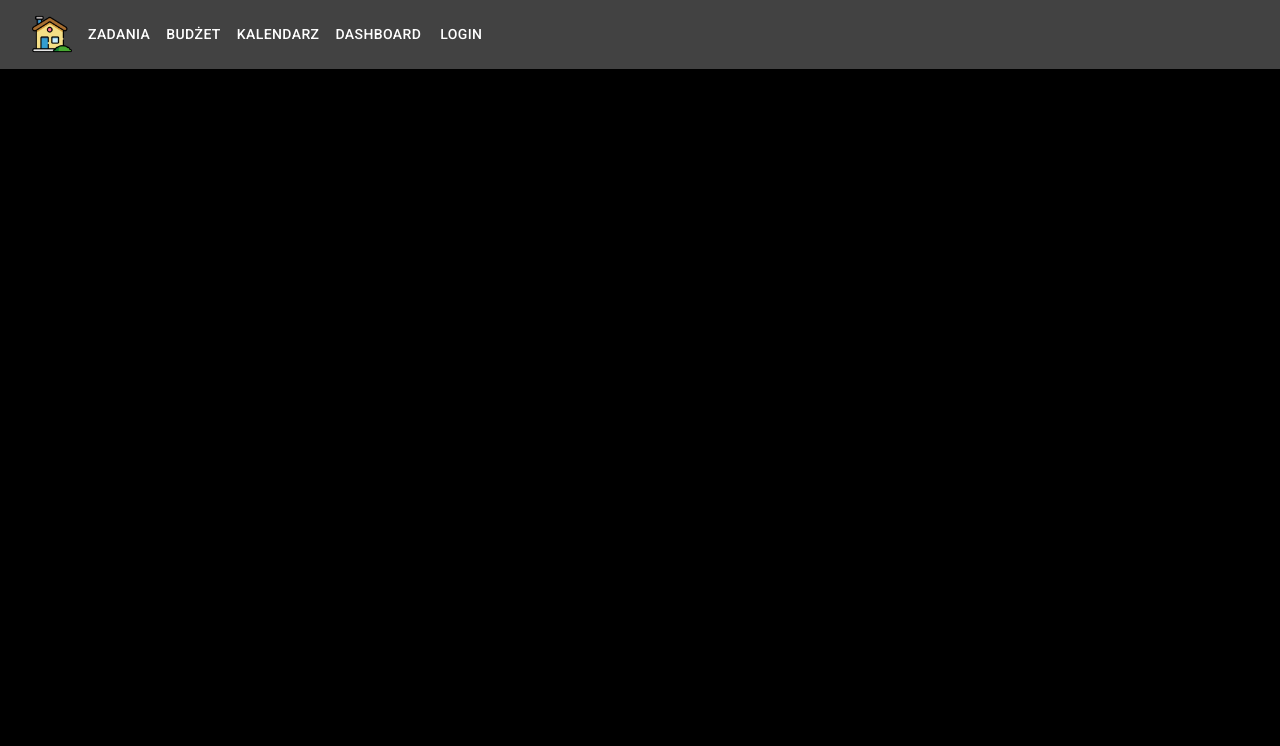
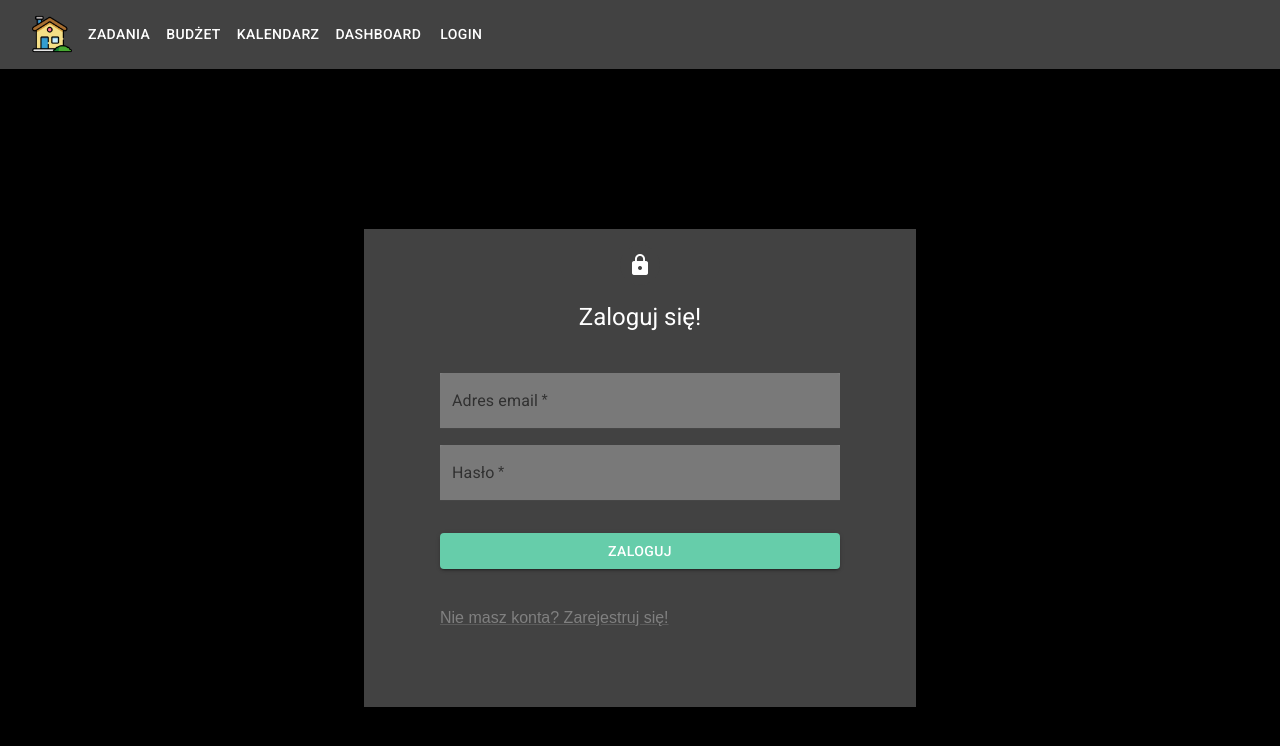
Before and after one commit to infoshareacademy/jfdzr5-pierwsza-linia-frontu, a React (Create React App) app: page /login in a window 1280 px wide. Shown: the top 746 px of the page. Built offline with nearby package versions, Linux system fonts and the light colour scheme.

Commit message:
created a new login form

```diff
--- /dev/null
+++ b/src/components/LoginForm/Login.js
@@ -0,0 +1,99 @@
+import Container from "@mui/material/Container";
+import Box from "@mui/material/Box";
+import Avatar from "@mui/material/Avatar";
+import Icon from "@mui/material/Icon";
+import Typography from "@mui/material/Typography";
+import TextField from "@mui/material/TextField";
+import { Theme } from "../../common/theme/theme";
+import Grid from "@mui/material/Grid";
+import Button from "@mui/material/Button";
+import Link from "@mui/material/Link";
+
+
+
+
+export const Login = () => {
+  const handleSubmit = () => {};
+
+  return (
+    <Container component="main" maxWidth="sm">
+      <Box
+        sx={{
+          marginTop: 20,
+          display: "flex",
+          flexDirection: "column",
+          alignItems: "center",
+          background: Theme.palette.secondary.main,
+
+        }}
+      >
+        <Avatar sx={{ m: 2, bgcolor: "secondary.main" }}>
+          <Icon>lock</Icon>
+        </Avatar>
+        <Typography component="h1" variant="h5">
+          Zaloguj się!
+        </Typography>
+        <Box
+          component="form"
+          onSubmit={handleSubmit}
+          noValidate
+          sx={{ mt: 3, height: 350 }}
+        >
+          <TextField
+            sx={{
+              backgroundColor: "#808080",
+              width: {
+                lg: 400,
+              },
+              display: "flex",
+              flexDirection: "column",
+              alignItems: "center",
+            }}
+            id="email"
+            label= "Adres email"
+            type="email"
+            autoComplete="email"
+            variant="filled"
+            margin="normal"
+            required
+            fullWidth
+            name="email"
+          />
+          <TextField
+            sx={{
+              backgroundColor: "#808080",
+              width: {
+                lg: 400,
+              },
+              display: "flex",
+              flexDirection: "column",
+              alignItems: "center",
+            }}
+            id="password"
+            label="Hasło"
+            type="password"
+            autoComplete="current-password"
+            variant="filled"
+            margin="normal"
+            required
+            fullWidth
+            name="password"
+          />
+          <Button
+            fullWidth
+            sx={{ mt: 3, mb: 5, bgcolor: "primary.contrastText", color: "secondary.contrastText" }}
+            variant="contained" type="submit">
+            Zaloguj
+          </Button>
+          <Grid container>
+            <Grid item>
+              <Link href="#" variant="body3" color={"#808080"}>
+                {"Nie masz konta? Zarejestruj się!"}
+              </Link>
+            </Grid>
+          </Grid>
+        </Box>
+      </Box>
+    </Container>
+  );
+};
--- a/src/components/signup/index.js
+++ /dev/null
@@ -1,106 +0,0 @@
-import { TextField } from "@mui/material";
-
-import Typography from "@mui/material/Typography";
-import {PageWrapper} from "../../common/page-wrapper/page-wrapper";
-import { Button } from "@mui/material";
-
-import styled from "styled-components";
-import { useState } from "react";
-// import { Theme } from "@mui/material";
-
-
-
-
-const Form = styled.form`
-    display: flex;
-    flex-direction: column;
-    align-items: center;
-    margin-top: 30px;
-`;
-
-
-
-
-    export const Signup = ({ handleClose }) => {
-
-        const [firstName, setFirstName] = useState('');
-        const [lastName, setLastName] = useState('');
-        const [email, setEmail] = useState('');
-        const [password, setPassword] = useState('');
-
-        const handleSubmit = e => {
-          e.preventDefault();
-          // console.log(firstName, lastName, email, password);
-          handleClose();
-        };
-
-    return <PageWrapper title="Home App">
-    <Typography variant="subtitle1"></Typography>
-
-
-
-    <Form onSubmit={handleSubmit}>
-    {/* <TextField label="Outlined secondary" color="secondary"
-
-    variant="filled" inputProps={{ style: { color: 'white', background: '#424242'}}}/> */}
-    <TextField
-    sx={{ backgroundColor: '#424242',
-      // '& .MuiDataGrid-cell:hover': {
-      //   color: "primary",
-      }}
-        label="First Name"
-        variant="filled"
-        required
-        value={firstName}
-        color="warning"
-        id="outlined-password-input"
-        onChange={e => setFirstName(e.target.value)}
-
-
-
-      />
-      <TextField
-      sx={{
-        backgroundColor: '#424242',
-        }}
-        label="Last Name"
-        variant="filled"
-        required
-        value={lastName}
-        onChange={e => setLastName(e.target.value)}
-      />
-      <TextField
-      sx={{
-        backgroundColor: '#424242',
-        }}
-        label="Email"
-        variant="filled"
-        type="email"
-        required
-        value={email}
-        onChange={e => setEmail(e.target.value)}
-      />
-      <TextField
-      sx={{
-        backgroundColor: '#424242',
-        }}
-        label="Password"
-        variant="filled"
-        type="password"
-        required
-        value={password}
-        onChange={e => setPassword(e.target.value)}
-      />
-    {/* <Button type="submit">Log in</Button> */}
-    <div>
-
-        <Button type="submit" variant="contained" color="primary">
-          Sign up
-        </Button>
-
-        {/* <Button type="submit" variant="contained" color="success">Outlined</Button> */}
-      </div>
-</Form>
-
-</PageWrapper>
-};
--- a/src/content/content.js
+++ b/src/content/content.js
@@ -2,14 +2,14 @@ import { Routes, Route } from "react-router-dom";
 import { Home } from "./home/home";
 import ToDoList from "../components/ToDoList/ToDoList";
 import Calendar from "../components/Calendar/Calendar";
-import {Signup} from '../components/signup';
+import { Login } from "../components/LoginForm/Login";
 
 export const Content = () => (
   <Routes>
     <Route path="/" element={<Home />} />
     <Route path="/tasks" element={<ToDoList />} />
     <Route path="/calendar" element={<Calendar />} />
-    <Route path="/signup" element={<Signup />} />
+    <Route path="/login" element={<Login />} />
 
   </Routes>
 );
--- a/src/navigation/navigation.js
+++ b/src/navigation/navigation.js
@@ -13,7 +13,7 @@ const navItems = [
   { label: "Budżet", path: "/budget" },
   { label: "Kalendarz", path: "/calendar" },
   { label: "Dashboard", path: "/dashboard" },
-  { label: "Login", path: "/signup"},
+  { label: "Login", path: "/login"},
 ];
 export const Navigation = () => {
   return (
```
